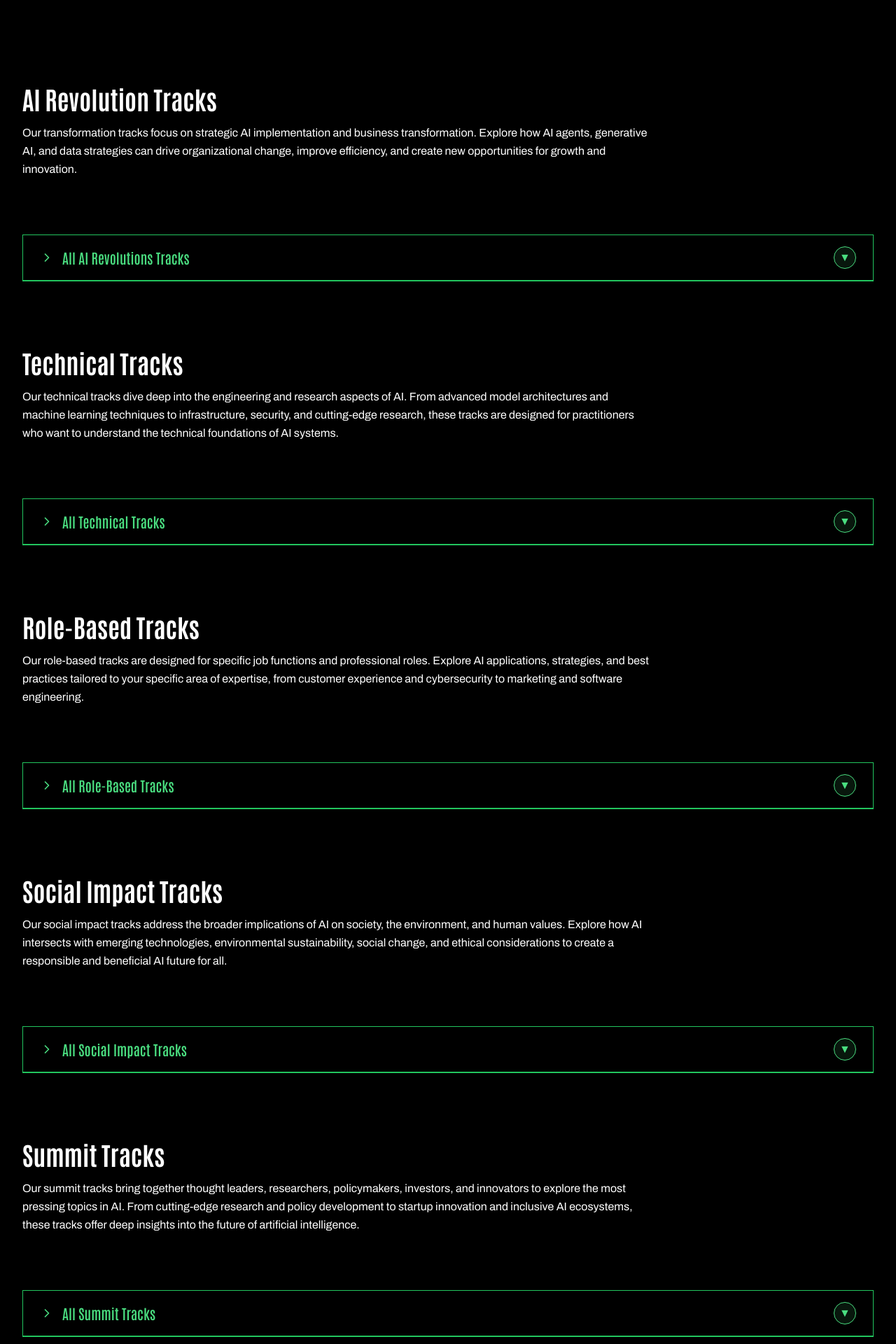
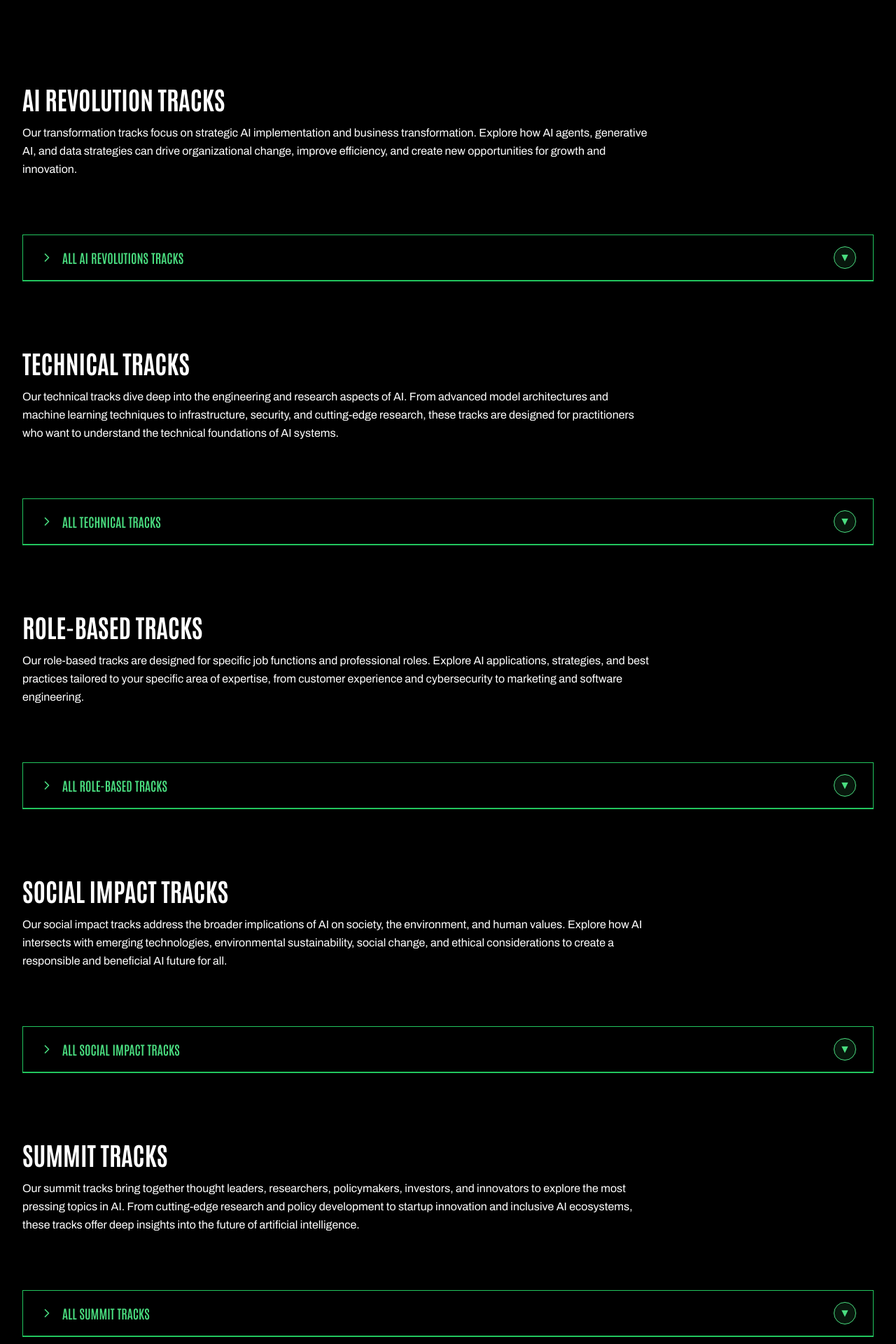
Before and after one commit to globalinvestorsforum/Gif, a React (Vite) app: page /gais/UnifiedTracks in a window 1280 px wide. Shown: the part 300-2220 px from the top of the page at 70% size. Built offline with nearby package versions, Linux system fonts and the light colour scheme; a web font is replaced by a local one.

Commit message:
Fixed Case of Antonio Font

```diff
--- a/src/pages/AllTracks/UnifiedTracks.jsx
+++ b/src/pages/AllTracks/UnifiedTracks.jsx
@@ -964,7 +964,7 @@ const handleSearch = () => {
         <div style={{margin: 0, padding: 0, backgroundColor: '#000000', minHeight: '100vh'}}>
          <div className="min-h-screen bg-black text-green-400" style={{margin: 0, padding: 0}}>
          <header className="px-8 py-12">
-      <h1 className="text-4xl font-bold text-white mb-4">AI Conference Tracks</h1>
+      <h1 className="text-4xl font-bold text-white mb-4">AI CONFERENCE TRACKS</h1>
       <p className="text-white max-w-4xl leading-relaxed mb-8">
         Explore comprehensive AI tracks covering strategic transformations and technical innovations.
       </p>
@@ -1022,7 +1022,7 @@ const handleSearch = () => {
    {/* AI Transformations Section */}
 
       <header className="px-8 py-12">
-  <h1 className="text-4xl font-bold text-white mb-4">AI Revolution Tracks</h1>
+  <h1 className="text-4xl font-bold text-white mb-4">AI REVOLUTION TRACKS</h1>
   <p className="text-white max-w-4xl leading-relaxed mb-8">
     Our transformation tracks focus on strategic AI implementation and business transformation.
     Explore how AI agents, generative AI, and data strategies can drive organizational change,
@@ -1044,8 +1044,8 @@ const handleSearch = () => {
         ) : (
           <ChevronRight className="text-green-400 mr-3 w-5 h-5 flex-shrink-0" />
         )}
-        <h2 className="text-xl font-semibold text-green-400">
-          All AI Revolutions Tracks
+        <h2 className="text-lg font-semibold text-green-400">
+          ALL AI REVOLUTIONS TRACKS
         </h2>
       </div>
       <GlassArrowButton
@@ -1129,7 +1129,7 @@ const handleSearch = () => {
  {/* Technical Tracks Section */}
 
       <header className="px-8 py-12">
-  <h1 className="text-4xl font-bold text-white mb-4">Technical Tracks</h1>
+  <h1 className="text-4xl font-bold text-white mb-4">TECHNICAL TRACKS</h1>
   <p className="text-white max-w-4xl leading-relaxed mb-8">
     Our technical tracks dive deep into the engineering and research aspects of AI.
     From advanced model architectures and machine learning techniques to infrastructure,
@@ -1152,8 +1152,8 @@ const handleSearch = () => {
         ) : (
           <ChevronRight className="text-green-400 mr-3 w-5 h-5 flex-shrink-0" />
         )}
-        <h2 className="text-xl font-semibold text-green-400">
-          All Technical Tracks
+        <h2 className="text-lg font-semibold text-green-400">
+          ALL TECHNICAL TRACKS
         </h2>
       </div>
       <GlassArrowButton
@@ -1235,7 +1235,7 @@ const handleSearch = () => {
 </main>
 {/* Role Based Tracks */}
  <header className="px-8 py-12">
-        <h1 className="text-4xl font-bold text-white mb-4">Role-Based Tracks</h1>
+        <h1 className="text-4xl font-bold text-white mb-4">ROLE-BASED TRACKS</h1>
         <p className="text-white max-w-4xl leading-relaxed mb-8">
           Our role-based tracks are designed for specific job functions and professional roles.
           Explore AI applications, strategies, and best practices tailored to your specific area
@@ -1259,8 +1259,8 @@ const handleSearch = () => {
                 ) : (
                   <ChevronRight className="text-green-400 mr-3 w-5 h-5 flex-shrink-0" />
                 )}
-                <h2 className="text-xl font-semibold text-green-400">
-                  All Role-Based Tracks
+                <h2 className="text-lg font-semibold text-green-400">
+                  ALL ROLE-BASED TRACKS
                 </h2>
               </div>
               <GlassArrowButton
@@ -1338,7 +1338,7 @@ const handleSearch = () => {
       </main>
       {/* Social Tracks */}
        <header className="px-8 py-12">
-              <h1 className="text-4xl font-bold text-white mb-4">Social Impact Tracks</h1>
+              <h1 className="text-4xl font-bold text-white mb-4">SOCIAL IMPACT TRACKS</h1>
               <p className="text-white max-w-4xl leading-relaxed mb-8">
                 Our social impact tracks address the broader implications of AI on society, the environment,
                 and human values. Explore how AI intersects with emerging technologies, environmental
@@ -1363,8 +1363,8 @@ const handleSearch = () => {
                       ) : (
                         <ChevronRight className="text-green-400 mr-3 w-5 h-5 flex-shrink-0" />
                       )}
-                      <h2 className="text-xl font-semibold text-green-400">
-                        All Social Impact Tracks
+                      <h2 className="text-lg font-semibold text-green-400">
+                        ALL SOCIAL IMPACT TRACKS
                       </h2>
                     </div>
                     <GlassArrowButton
@@ -1442,7 +1442,7 @@ const handleSearch = () => {
             </main>
             {/* Summit Tracks */}
              <header className="px-8 py-12">
-                    <h1 className="text-4xl font-bold text-white mb-4">Summit Tracks</h1>
+                    <h1 className="text-4xl font-bold text-white mb-4">SUMMIT TRACKS</h1>
                     <p className="text-white max-w-4xl leading-relaxed mb-8">
                       Our summit tracks bring together thought leaders, researchers, policymakers, investors,
                       and innovators to explore the most pressing topics in AI. From cutting-edge research
@@ -1467,8 +1467,8 @@ const handleSearch = () => {
                             ) : (
                               <ChevronRight className="text-green-400 mr-3 w-5 h-5 flex-shrink-0" />
                             )}
-                            <h2 className="text-xl font-semibold text-green-400">
-                              All Summit Tracks
+                            <h2 className="text-lg font-semibold text-green-400">
+                              ALL SUMMIT TRACKS
                             </h2>
                           </div>
                           <GlassArrowButton
```
